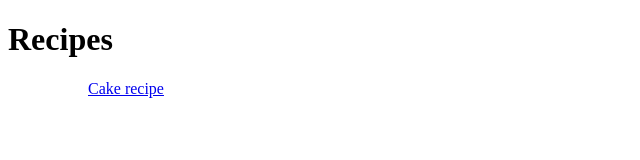
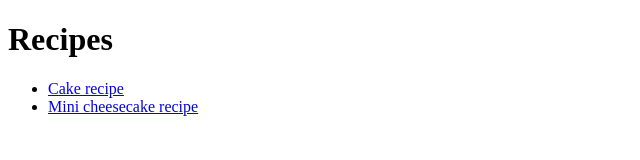
Before and after one commit to MenZiiiZ/recipes-project, a plain HTML site: page index.html in a window 1280 px wide. Shown: the whole page, without its empty margins (0-640 px from the left). Drawn offline with Linux system fonts and the light colour scheme.

Commit message:
cheesecake link to index+fixed <li> for cake
mini cake link was missing, was using ol instead of li which made the list look weird at first

```diff
--- a/index.html
+++ b/index.html
@@ -8,7 +8,8 @@
 <body>
     <h1>Recipes</h1>
     <ul>
-        <ol><a href="./recipes/cake.html">Cake recipe</a></ol>
+        <li><a href="./recipes/cake.html">Cake recipe</a></li>
+        <li><a href="./recipes/mini-cheesecakes.html">Mini cheesecake recipe</a></li>
     </ul>
 </body>
 </html>
```
